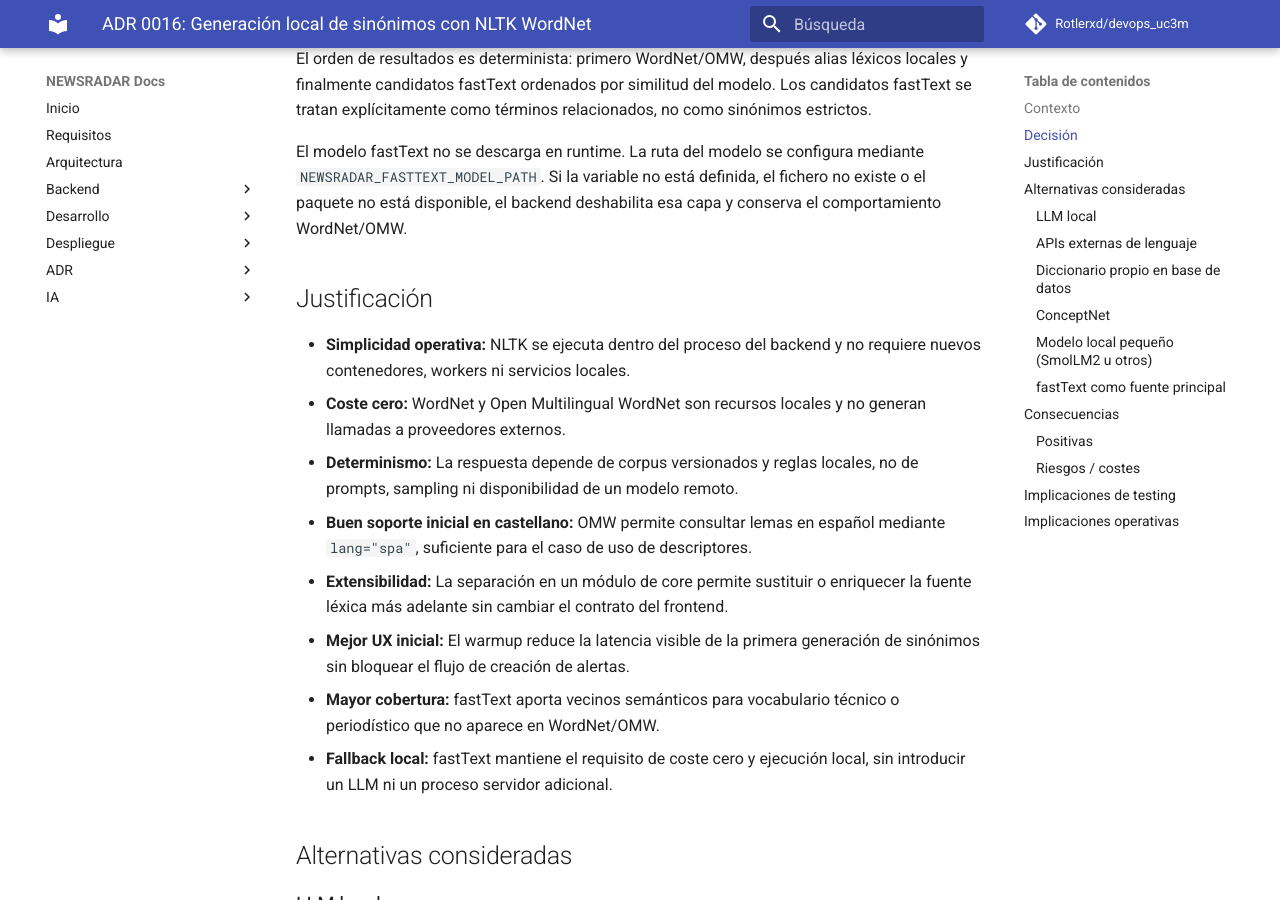
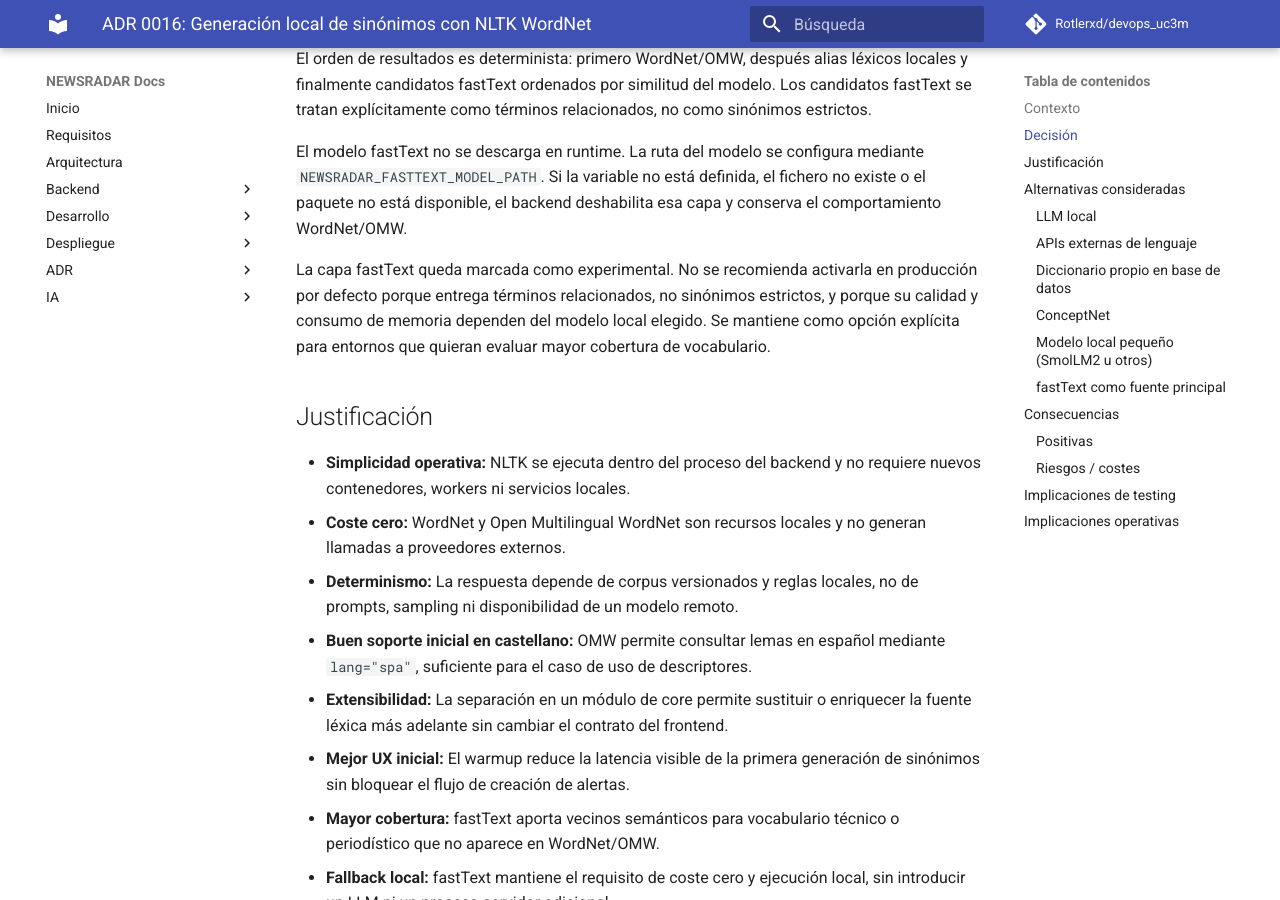
Before and after one commit to Rotlerxd/devops_uc3m, an MkDocs documentation site: the page built from docs/adr/0016-generacion-sinonimos-wordnet.md, in a window 1280 px wide and 900 px high, scrolled down 1679 px. Built offline with MkDocs 1.6.1 and Material for MkDocs 9.7.7, drawn with Linux system fonts in a browser that asks for light colours; comment, search, counter and statistics services are not loaded; some of the changed text lies outside the part shown.

Commit message:
docs: mark fastText synonym fallback experimental

```diff
--- a/docs/adr/0016-generacion-sinonimos-wordnet.md
+++ b/docs/adr/0016-generacion-sinonimos-wordnet.md
@@ -67,6 +67,12 @@
 mediante `NEWSRADAR_FASTTEXT_MODEL_PATH`. Si la variable no está definida, el
 fichero no existe o el paquete no está disponible, el backend deshabilita esa
 capa y conserva el comportamiento WordNet/OMW.
+
+La capa fastText queda marcada como experimental. No se recomienda activarla en
+producción por defecto porque entrega términos relacionados, no sinónimos
+estrictos, y porque su calidad y consumo de memoria dependen del modelo local
+elegido. Se mantiene como opción explícita para entornos que quieran evaluar
+mayor cobertura de vocabulario.
 
 ## Justificación
 
@@ -190,7 +196,9 @@
 El paquete Python compatible con fastText se instala con las dependencias del
 backend, pero el fichero de vectores es opcional y externo. En producción puede
 apuntarse `NEWSRADAR_FASTTEXT_MODEL_PATH` a un modelo español preentrenado de
-fastText. Si falta, se registra un aviso y se continúa con WordNet/OMW.
+fastText, aunque esta ruta se considera experimental y no forma parte del
+comportamiento productivo normal. Si falta, se registra un aviso y se continúa
+con WordNet/OMW.
 
 Si los corpus no están disponibles en runtime, el backend devuelve `503` para el
 endpoint de sinónimos en lugar de fallar con un error interno.
```
Also changed, not shown: README.md (+8 -2 lines), 1 other file.
